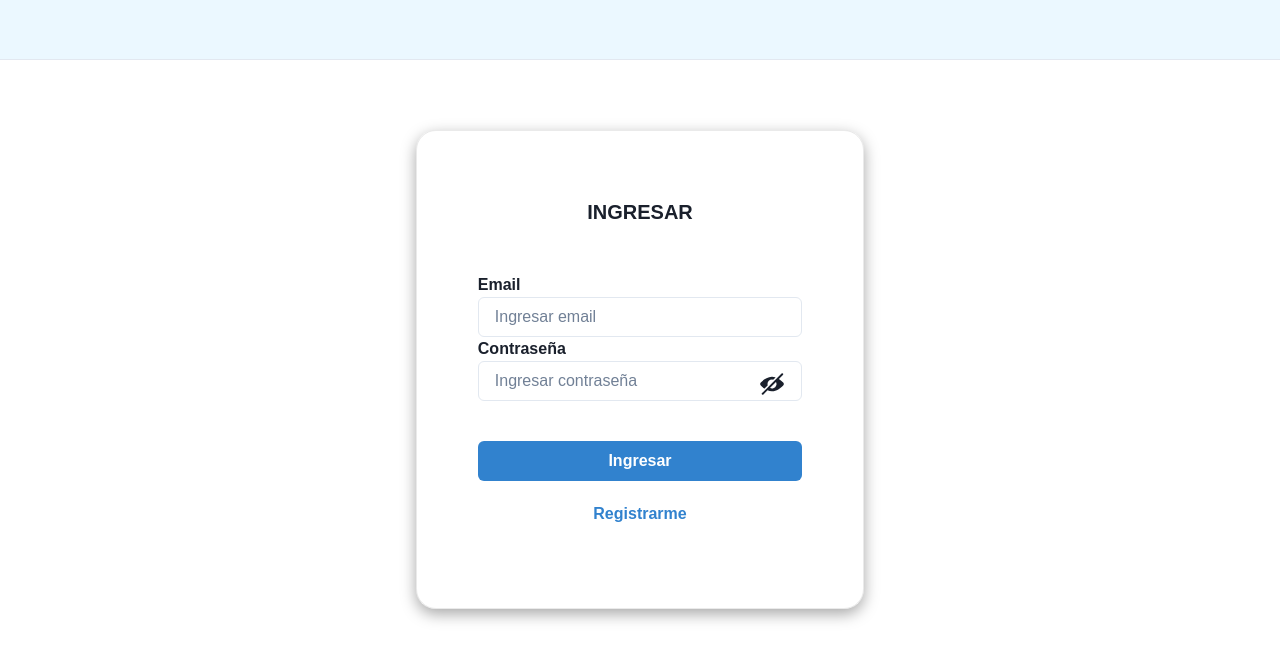
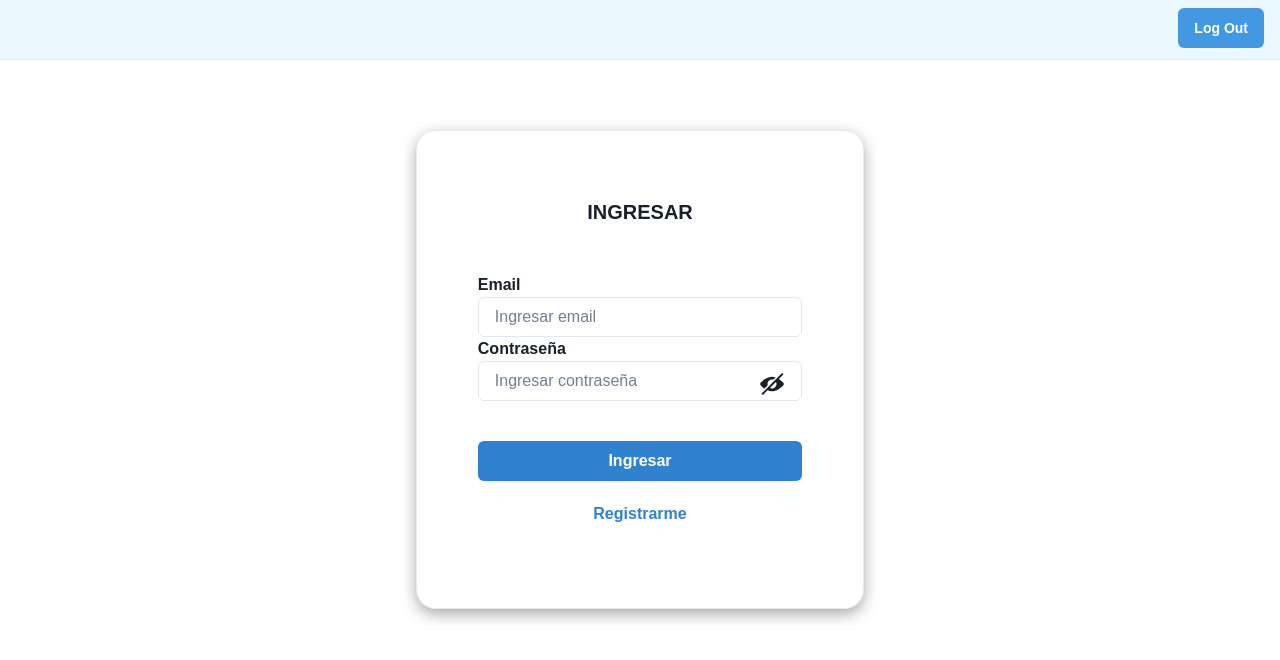
Before and after one commit to PabloMGonzalez/Aoniken-front, a React (Create React App) app: page /login in a window 1280 px wide. Shown: the top 660 px of the page. Built offline with nearby package versions, Linux system fonts and the light colour scheme.

Commit message:
Change logout button from header

```diff
--- a/src/components/Header.tsx
+++ b/src/components/Header.tsx
@@ -32,11 +32,11 @@ export default function Header() {
         borderColor={useColorModeValue('gray.200', 'gray.900')}
       >
         <Stack
-          ml={'105em'}
+          ml={'auto'}
           direction={'row'}
           spacing={6}>
-{/*
-          {localStorage.getItem('isLoggedIn') && <Button
+
+          {/* {localStorage.getItem('isLoggedIn') && <Button
             display={{ base: 'none', md: 'inline-flex' }}
             fontSize={'sm'}
             fontWeight={600}
@@ -60,9 +60,9 @@ export default function Header() {
             }}
             onClick={() => navigate("/register")}>
             Sign Up
-          </Button>}
+          </Button>} */}
 
-          {!localStorage.getItem('isLoggedIn') && <Button
+           <Button
             display={{ base: 'none', md: 'inline-flex' }}
             fontSize={'sm'}
             fontWeight={600}
@@ -73,7 +73,7 @@ export default function Header() {
             }}
             onClick={handleLogout}>
             Log Out
-          </Button>} */}
+          </Button>
 
         </Stack>
       </Flex>
```
